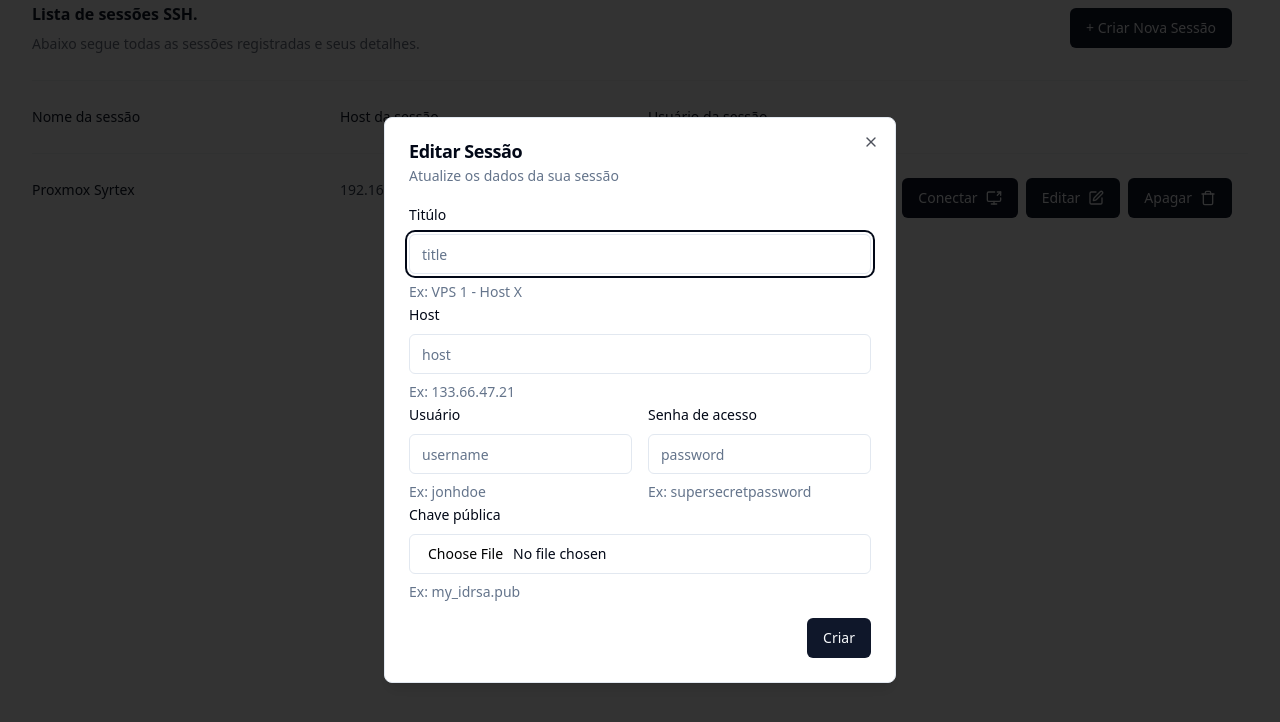
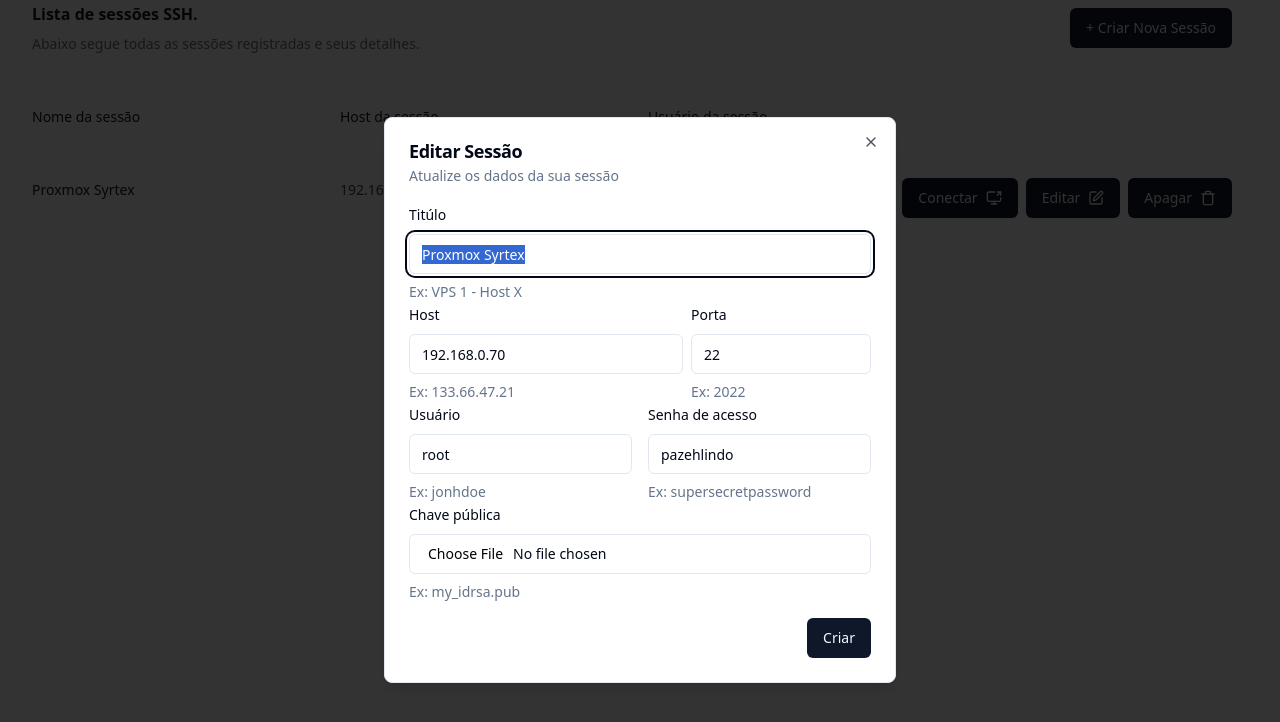
Before and after one commit to GabrielHeiwa/hugo-frontend, a React (Vite) app: page /session in a window 1280 px wide. Both pictures are taken after a click on the button "Editar". Shown: the top 722 px of the page. Built offline with nearby package versions, Linux system fonts and the light colour scheme; no server answers.

Commit message:
add: function to edit sessions

```diff
--- a/src/pages/sessions/components/modals/edit-session.tsx
+++ b/src/pages/sessions/components/modals/edit-session.tsx
@@ -2,12 +2,67 @@ import { Button } from "@/components/ui/button";
 import { Dialog, DialogContent, DialogDescription, DialogFooter, DialogHeader, DialogTitle, DialogTrigger } from "@/components/ui/dialog";
 import { Form, FormControl, FormDescription, FormField, FormItem, FormLabel, FormMessage } from "@/components/ui/form";
 import { Input } from "@/components/ui/input";
+import { useSession } from "@/hooks/session";
+import { Session } from "@/stores/session";
 import { Edit } from "lucide-react";
+import React from "react";
 import { useForm } from "react-hook-form";
+import { z } from "zod";
+import { zodResolver } from "@hookform/resolvers/zod";
 
-export function EditSessionDialog() {
+const editSessionSchema = z.object({
+    title: z.string().min(6, "Minimo de 6 caracteres."),
+    host: z.string().ip(),
+    username: z.string(),
+    password: z.string(),
+    port: z.string(),
+    file: z.any(),
+});
+
+type EditSessionSchema = z.infer<typeof editSessionSchema>;
+
+type EditSessionDialog = React.PropsWithChildren<{
+    sessionId: number;
+}>
+
+export function EditSessionDialog({ sessionId }: EditSessionDialog) {
     // Hooks
-    const form = useForm();
+    const { editSession, sessions } = useSession();
+    const session = sessions[sessionId];
+    const form = useForm<EditSessionSchema>({
+        resolver: zodResolver(editSessionSchema),
+        values: {
+            ...session,
+            port: session.port.toString()
+        }
+    });
+
+    // Functions
+    function handleEditSession({ host, password, title, port, username }: EditSessionSchema) {
+
+        try {
+
+            const newSession: Session = {
+                host,
+                password,
+                port: Number(port),
+                title,
+                username
+            }
+
+            console.log(newSession);
+
+            editSession(sessionId, newSession);
+
+            console.log("Sessão atualizada com sucesso.");
+
+            return;
+
+        } catch (error: any) {
+            console.error("Houve um erro ao editar uma sessão.");
+            throw error;
+        }
+    }
 
     return <Dialog>
         <DialogTrigger asChild>
@@ -26,7 +81,7 @@ export function EditSessionDialog() {
             </DialogHeader>
             <div>
                 <Form {...form}>
-                    <form action="">
+                    <form>
                         <FormField
                             control={form.control}
                             name="title"
@@ -34,7 +89,7 @@ export function EditSessionDialog() {
                                 <FormItem>
                                     <FormLabel>Titúlo</FormLabel>
                                     <FormControl>
-                                        <Input placeholder="title" {...field} />
+                                        <Input {...field} defaultValue={session.title} />
                                     </FormControl>
                                     <FormDescription>Ex: VPS 1 - Host X</FormDescription>
                                     <FormMessage />
@@ -42,20 +97,36 @@ export function EditSessionDialog() {
                             )}
                         />
 
+                        <div className="grid grid-cols-5 gap-2">
                             <FormField
                                 control={form.control}
                                 name="host"
                                 render={({ field }) => (
-                                <FormItem>
+                                    <FormItem className="col-span-3">
                                         <FormLabel>Host</FormLabel>
                                         <FormControl>
-                                        <Input placeholder="host" {...field} />
+                                            <Input defaultValue={session.host} placeholder="host" {...field} />
                                         </FormControl>
                                         <FormDescription>Ex: 133.66.47.21</FormDescription>
                                         <FormMessage />
                                     </FormItem>
                                 )}
                             />
+                            <FormField
+                                control={form.control}
+                                name="port"
+                                render={({ field }) => (
+                                    <FormItem className="col-span-2">
+                                        <FormLabel>Porta</FormLabel>
+                                        <FormControl>
+                                            <Input defaultValue={session.port} {...field} />
+                                        </FormControl>
+                                        <FormDescription>Ex: 2022</FormDescription>
+                                        <FormMessage />
+                                    </FormItem>
+                                )}
+                            />
+                        </div>
 
                         <div className="grid grid-cols-2 gap-4">
                             <FormField
@@ -65,7 +136,7 @@ export function EditSessionDialog() {
                                     <FormItem>
                                         <FormLabel>Usuário</FormLabel>
                                         <FormControl>
-                                            <Input placeholder="username" {...field} />
+                                            <Input defaultValue={session.username} placeholder="username" {...field} />
                                         </FormControl>
                                         <FormDescription>Ex: jonhdoe</FormDescription>
                                         <FormMessage />
@@ -80,7 +151,7 @@ export function EditSessionDialog() {
                                     <FormItem>
                                         <FormLabel>Senha de acesso</FormLabel>
                                         <FormControl>
-                                            <Input placeholder="password" {...field} />
+                                            <Input defaultValue={session.password} placeholder="password" {...field} />
                                         </FormControl>
                                         <FormDescription>Ex: supersecretpassword</FormDescription>
                                         <FormMessage />
@@ -91,12 +162,12 @@ export function EditSessionDialog() {
 
                         <FormField
                             control={form.control}
-                            name="publicKey"
+                            name="file"
                             render={({ field }) => (
                                 <FormItem>
                                     <FormLabel>Chave pública</FormLabel>
                                     <FormControl>
-                                        <Input type="file" multiple={false} placeholder="publicKey" {...field} />
+                                        <Input type="file" multiple={false} {...field} />
                                     </FormControl>
                                     <FormDescription>Ex: my_idrsa.pub</FormDescription>
                                     <FormMessage />
@@ -107,7 +178,7 @@ export function EditSessionDialog() {
                 </Form>
             </div>
             <DialogFooter>
-                <Button type="submit">
+                <Button type="submit" onClick={form.handleSubmit(handleEditSession)}>
                     Criar
                 </Button>
             </DialogFooter>
--- a/src/pages/sessions/index.tsx
+++ b/src/pages/sessions/index.tsx
@@ -34,7 +34,7 @@ export default function SessionsPage() {
                         <dd className="mt-1 text-sm leading-6 text-gray-700 sm:col-span-1 sm:mt-0">{session.username}</dd>
                         <div className="mt-1 text-sm leading-6 text-gray-700 sm:col-span-1 sm:mt-0 flex justify-end gap-2 pr-4">
                             <ConnectSessionButton />
-                            <EditSessionDialog />
+                            <EditSessionDialog sessionId={i} />
                             <DeleteSessionDialog sessionId={i} />
                         </div>
                     </div>
--- a/src/stores/session/index.ts
+++ b/src/stores/session/index.ts
@@ -13,6 +13,7 @@ type SessionStore = {
     sessions: Session[],
     addSession: (newSession: Session) => void;
     deleteSession: (sessionId: number) => void;
+    editSession: (sessionId: number, newSession: Session) => void;
 }
 
 const sessionStore = create<SessionStore>()((set) => ({
@@ -25,8 +26,31 @@ const sessionStore = create<SessionStore>()((set) => ({
             title: "Proxmox Syrtex"
         }
     ],
-    addSession: (newSession: any) => (set((state) => ({ sessions: [...state.sessions, newSession] }))),
-    deleteSession: (sessionId: number) => (set((state) => ({ sessions: state.sessions.filter((_, i) => i !== sessionId) })))
+    addSession(newSession) {
+        set((state) => {
+            state.sessions.push(newSession);
+
+            return { sessions: state.sessions };
+        })
+    },
+    deleteSession(sessionId) {
+        set((state) => {
+            const newSessions = state.sessions.filter((_, index) => index !== sessionId)
+
+            return { sessions: newSessions }
+        })
+    },
+    editSession(sessionId, newSession) {
+        set((state) => {
+            const newSessions = state.sessions.map((session, index) => {
+                if (index === sessionId) return newSession;
+                return session;
+            });
+
+            return { sessions: newSessions }
+
+        });
+    },
 }));
 
 export { sessionStore };
```
Also changed, not shown: 1 other file (tests, documents, lock files or other folders). Lines whose indentation alone changed are shown as unchanged.
